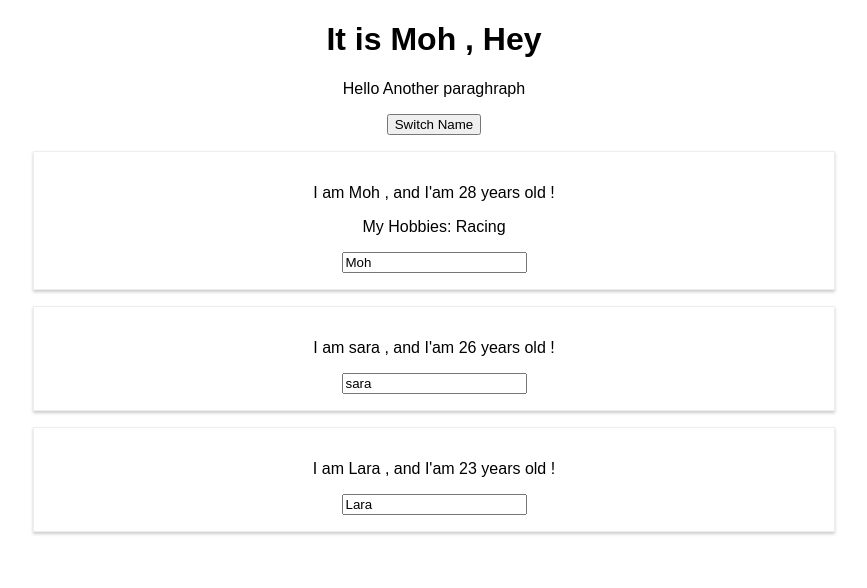
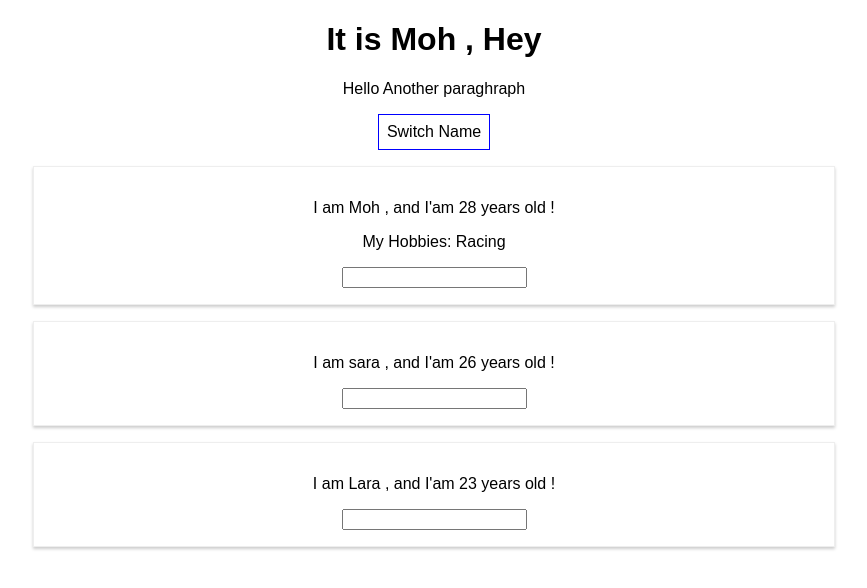
Before and after one commit to maahboss/react1, a React (Create React App) app: page / in a window 1280 px wide. Shown: the top 588 px of the page, without its empty margins (206-1073 px from the left). Built offline with nearby package versions, Linux system fonts and the light colour scheme.

Commit message:
First init PErson132ن

```diff
--- a/src/App.js
+++ b/src/App.js
@@ -36,11 +36,22 @@
      }
 
   render() {
+    const style = {
+      backgroundColor : 'white',
+      font:'inherit',
+      border:'1px solid blue',
+      padding: '8px',
+      cursor: 'pointer'
+    };
+
+
     return (
       <div className="App">
         <h1> It is Moh , Hey </h1>
         <p>Hello Another paraghraph</p>
-        <button onClick={() => this.switchHand('HAmada')}>Switch Name</button>
+        <button
+          style = {style}
+          onClick={() => this.switchHand('HAmada')}>Switch Name</button>
 
         <Person
           name={this.state.persons[0].name}
--- a/src/Person/Person.js
+++ b/src/Person/Person.js
@@ -8,7 +8,7 @@
     <div className="Person">
       <p onClick={props.click}>I am {props.name} , and I'am {props.age}  years old !</p>
       <p>{props.children}</p>
-      <input type="text" onChange={props.changed} value = {props.name} />
+      <input type="text" onChange={props.changed}  />
     </div>
 
 
```
